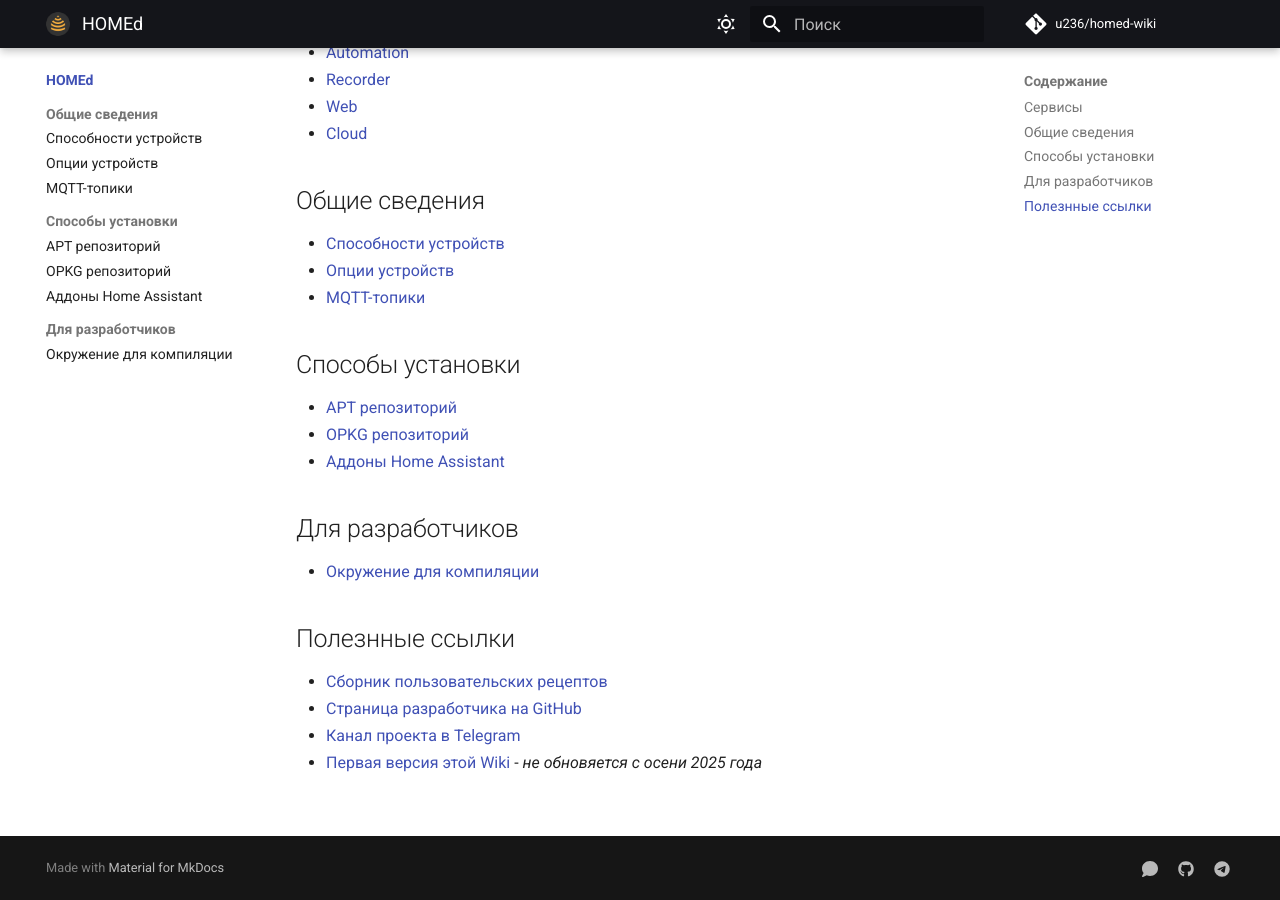
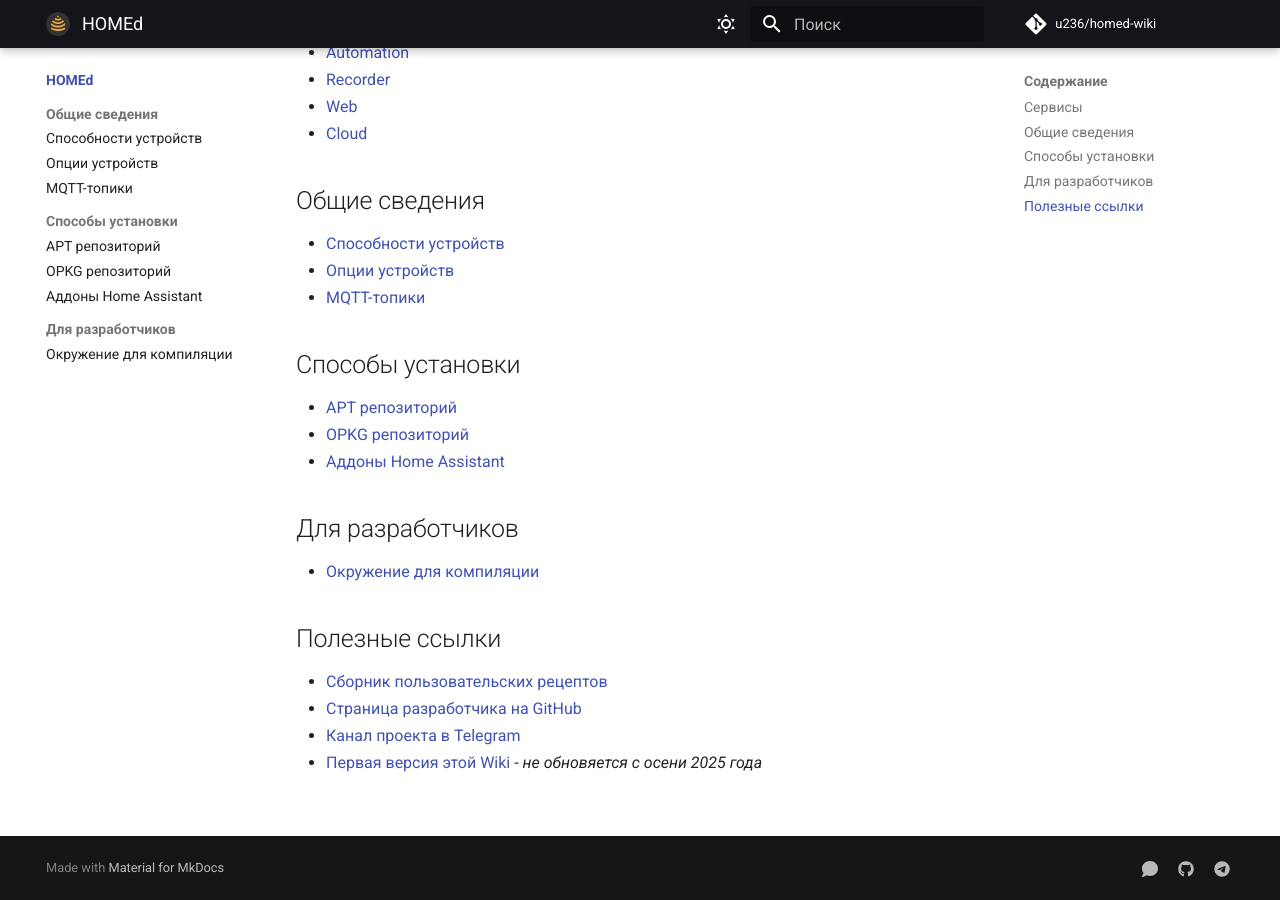
Before and after one commit to xyzroe/homed-wiki, an MkDocs documentation site: the page built from docs/index.md, in a window 1280 px wide and 900 px high, scrolled down 1063 px. Built offline with MkDocs 1.6.1 and Material for MkDocs 9.7.7, drawn with Linux system fonts in a browser that asks for light colours; comment, search, counter and statistics services are not loaded.

Commit message:
Update index.md

```diff
--- a/docs/index.md
+++ b/docs/index.md
@@ -41,7 +41,7 @@ _HOMEd_ это набор маленьких и быстрых сервисов
 
 - [Окружение для компиляции](/common/build/)
 
-## Полезнные ссылки
+## Полезные ссылки
 
 - [Сборник пользовательских рецептов](https://community.homed.dev)
 - [Страница разработчика на GitHub](https://github.com/u236)
```
